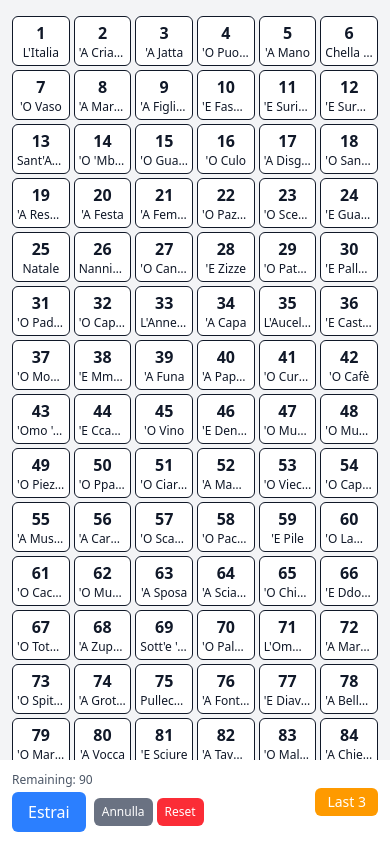
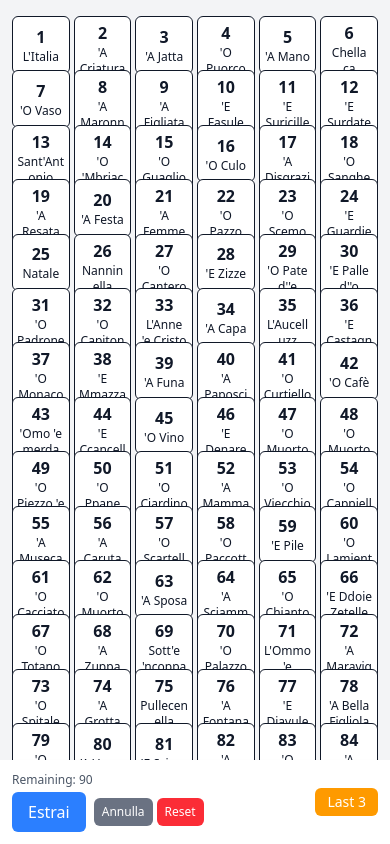
Before and after one commit to floroz/paniere, a React (Vite) app: page / in a window 390 px wide. Built offline with nearby package versions, Linux system fonts and the light colour scheme.

Commit message:
fix: grid layout and improve responsive design for Tabellone component

```diff
--- a/src/App.tsx
+++ b/src/App.tsx
@@ -23,10 +23,12 @@ function App() {
     <div className="min-h-screen flex items-center justify-center bg-gray-100 dark:bg-gray-900 text-gray-900 dark:text-gray-100">
       <div className="container max-w-6xl mx-auto px-3 py-4 h-screen flex flex-col">
         <div className="flex-1 overflow-hidden flex flex-col">
-          <div className="flex-shrink-0 overflow-auto">
+          {/* Tabellone container - flex-grow-1 makes it take all available space */}
+          <div className="flex-grow flex-1 overflow-auto min-h-0">
             <Tabellone />
           </div>
 
+          {/* Controls section - fixed height with flex-shrink-0 */}
           <div className="hidden sm:block mt-4 flex-shrink-0">
             <div className="grid grid-cols-1 md:grid-cols-2 gap-3">
               <LastDraw />
--- a/src/components/Tabellone/Tabellone.tsx
+++ b/src/components/Tabellone/Tabellone.tsx
@@ -15,7 +15,7 @@ function Casella({ number, name, isDrawn }: CasellaProps) {
     <div
       key={number}
       className={`
-        p-1 border rounded-md flex flex-col items-center justify-center
+        p-1 border rounded-md flex flex-col items-center justify-center aspect-square
         ${isDrawn ? 'bg-amber-100 dark:bg-amber-900' : 'bg-white dark:bg-gray-800'}
       `}
       aria-label={`${number}, ${name}, ${isDrawn ? 'drawn' : 'not drawn'}`}
@@ -23,7 +23,7 @@ function Casella({ number, name, isDrawn }: CasellaProps) {
       <span className={`text-base font-bold ${isDrawn ? 'text-amber-800 dark:text-amber-200' : ''}`}>
         {number}
       </span>
-      <span className="text-xs text-center truncate w-full">
+      <span className="text-xs text-center break-words w-full">
         {name}
       </span>
     </div>
@@ -41,8 +41,8 @@ export default function Tabellone() {
   const numbers = Array.from({ length: 90 }, (_, i) => i + 1);
 
   return (
-    <div className="w-full h-full">
-      <div className="grid grid-cols-6 sm:grid-cols-9 md:grid-cols-10 lg:grid-cols-10 gap-1 auto-rows-fr">
+    <div className="w-full h-full flex flex-col">
+      <div className="grid grid-cols-6 sm:grid-cols-9 md:grid-cols-10 lg:grid-cols-10 xl:grid-cols-15 gap-1 auto-rows-fr h-full">
         {numbers.map((number) => {
           const isDrawn = drawnNumbers.includes(number);
           return (
```
